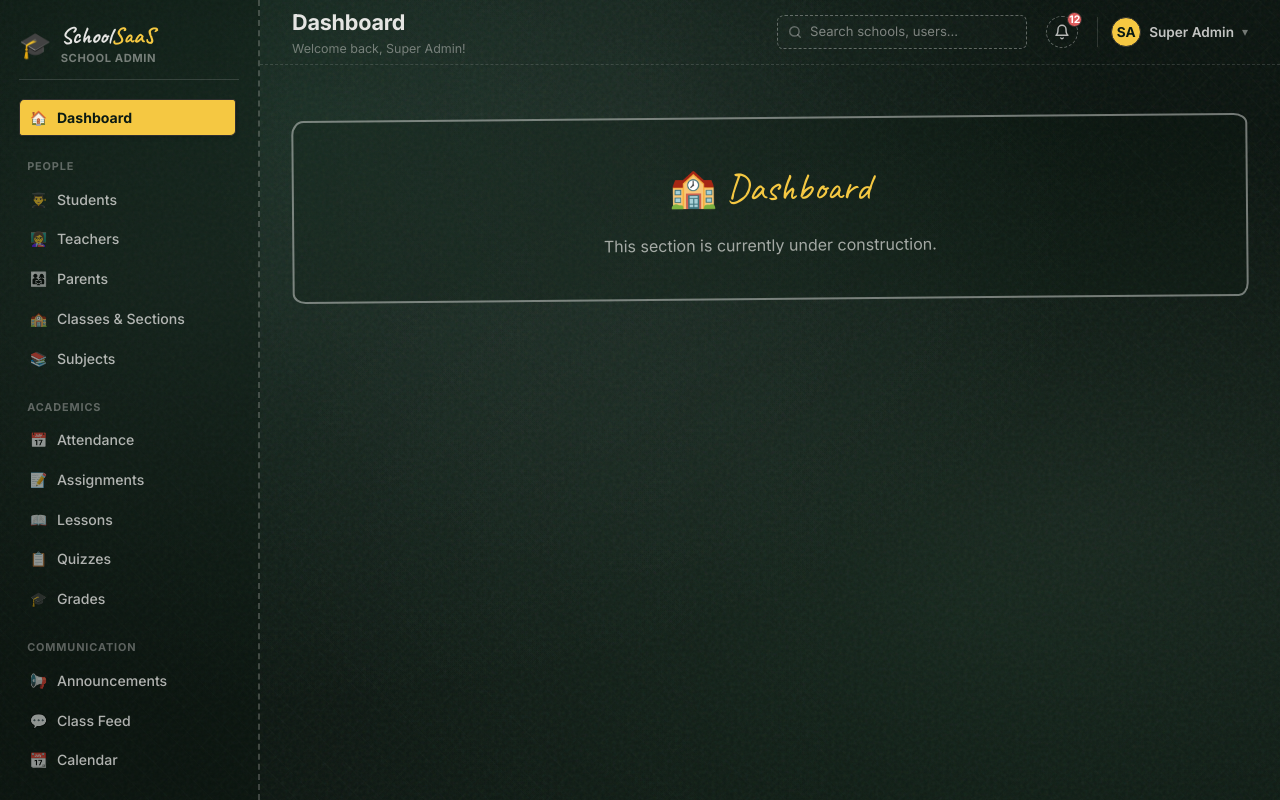
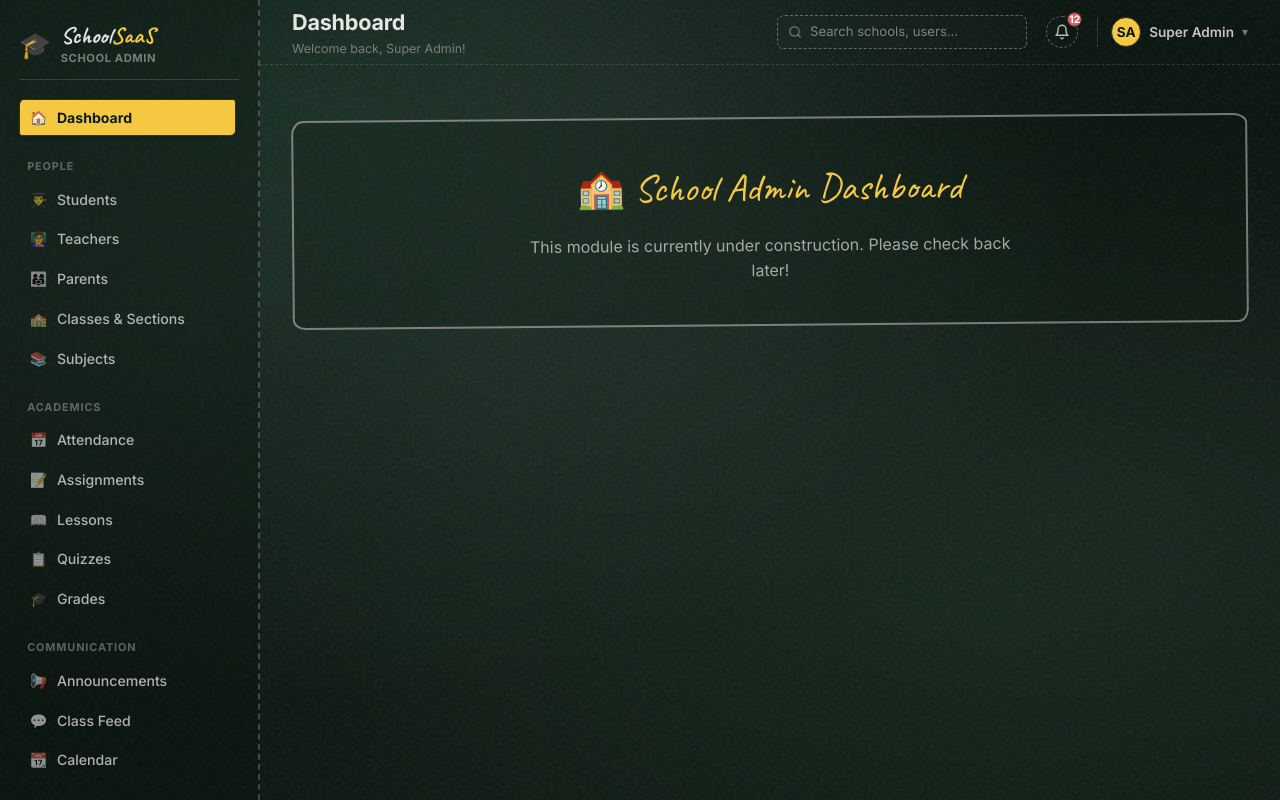
Before and after one commit to janreyHablaMina/School-Management-Sass, a Next.js app in the folder web/: page /school-admin in a window 1280 px wide. Built offline with nearby package versions, Linux system fonts and the light colour scheme; a web font is replaced by a local one.

Commit message:
july 22, 2026 10:06pm

```diff
--- a/web/src/app/school-admin/page.tsx
+++ b/web/src/app/school-admin/page.tsx
@@ -6,6 +6,11 @@ import { Sidebar } from '@/components/AdminLayout/Sidebar';
 import { TopBar } from '@/components/AdminLayout/TopBar';
 import { ChalkFilter } from '@/components/ChalkCharts';
 import { schoolAdminMenuGroups } from '@/lib/constants/navigation';
+
+// Import views
+import { DashboardView } from '@/components/SchoolAdmin/Dashboard/DashboardView';
+import { StudentsView } from '@/components/SchoolAdmin/People/StudentsView';
+import { SchoolAdminPlaceholder } from '@/components/SchoolAdmin/shared/SchoolAdminPlaceholder';
 
 export default function SchoolAdminDashboard() {
   const [activeTab, setActiveTab] = useState('Dashboard');
@@ -31,25 +36,15 @@ export default function SchoolAdminDashboard() {
   };
 
   const renderContent = () => {
-    // For now, render a generic placeholder for all tabs
-    return (
-      <div style={{
-        border: '2.2px solid rgba(240, 239, 237, 0.45)',
-        borderRadius: '12px 14px 10px 13px / 14px 10px 13px 10px',
-        padding: '2.5rem',
-        background: 'rgba(10, 25, 17, 0.2)',
-        transform: 'rotate(-0.5deg)',
-        marginTop: '2rem',
-        textAlign: 'center'
-      }}>
-        <h2 style={{ fontFamily: 'Caveat, cursive', fontSize: '2.4rem', color: '#f5c842', margin: 0 }}>
-          🏫 {activeTab}
-        </h2>
-        <p style={{ fontSize: '1rem', color: 'rgba(240, 239, 237, 0.65)', maxWidth: '500px', margin: '1rem auto 0 auto', lineHeight: '1.6' }}>
-          This section is currently under construction.
-        </p>
-      </div>
-    );
+    switch (activeTab) {
+      case 'Dashboard':
+        return <DashboardView />;
+      case 'Students':
+        return <StudentsView />;
+      default:
+        // Generic fallback for unimplemented tabs
+        return <SchoolAdminPlaceholder title={activeTab} />;
+    }
   };
 
   return (
--- /dev/null
+++ b/web/src/components/SchoolAdmin/Dashboard/DashboardView.tsx
@@ -0,0 +1,10 @@
+import React from 'react';
+import { SchoolAdminPlaceholder } from '../shared/SchoolAdminPlaceholder';
+
+export const DashboardView: React.FC = () => {
+  return (
+    <div>
+      <SchoolAdminPlaceholder title="School Admin Dashboard" />
+    </div>
+  );
+};
--- /dev/null
+++ b/web/src/components/SchoolAdmin/People/StudentsView.tsx
@@ -0,0 +1,10 @@
+import React from 'react';
+import { SchoolAdminPlaceholder } from '../shared/SchoolAdminPlaceholder';
+
+export const StudentsView: React.FC = () => {
+  return (
+    <div>
+      <SchoolAdminPlaceholder title="Students Directory" />
+    </div>
+  );
+};
--- /dev/null
+++ b/web/src/components/SchoolAdmin/shared/SchoolAdminPlaceholder.tsx
@@ -0,0 +1,26 @@
+import React from 'react';
+
+interface SchoolAdminPlaceholderProps {
+  title: string;
+}
+
+export const SchoolAdminPlaceholder: React.FC<SchoolAdminPlaceholderProps> = ({ title }) => {
+  return (
+    <div style={{
+      border: '2.2px solid rgba(240, 239, 237, 0.45)',
+      borderRadius: '12px 14px 10px 13px / 14px 10px 13px 10px',
+      padding: '2.5rem',
+      background: 'rgba(10, 25, 17, 0.2)',
+      transform: 'rotate(-0.5deg)',
+      marginTop: '2rem',
+      textAlign: 'center'
+    }}>
+      <h2 style={{ fontFamily: 'Caveat, cursive', fontSize: '2.4rem', color: '#f5c842', margin: 0 }}>
+        🏫 {title}
+      </h2>
+      <p style={{ fontSize: '1rem', color: 'rgba(240, 239, 237, 0.65)', maxWidth: '500px', margin: '1rem auto 0 auto', lineHeight: '1.6' }}>
+        This module is currently under construction. Please check back later!
+      </p>
+    </div>
+  );
+};
```
